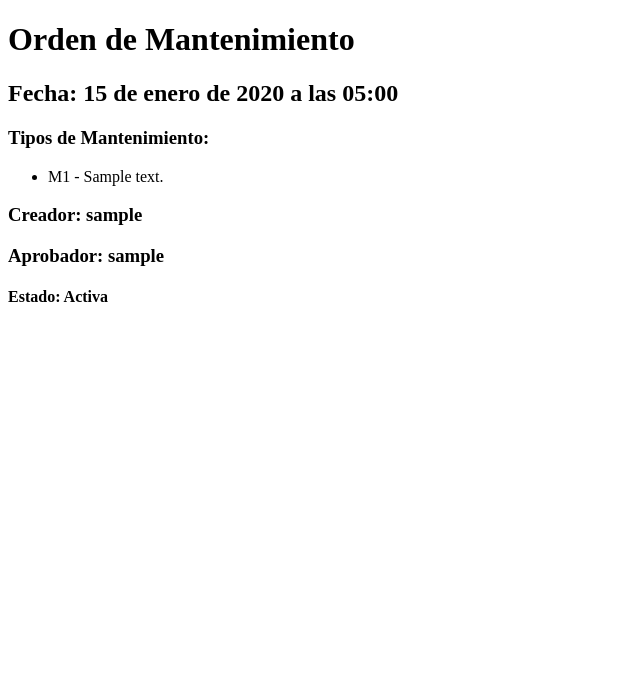
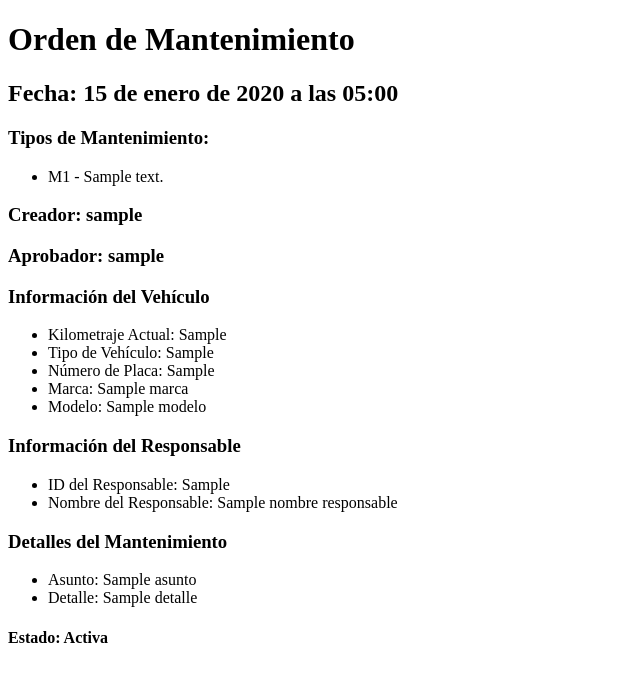
Before and after one commit to VladSalazar01/ControlVehicularPEC, a Django app: template django-material-kit/home/templates/admin/orden_trabajo/orden_mantenimiento_pdf.html in a window 1280 px wide. Shown: the top 682 px of the page, without its empty margins (0-640 px from the left). Run offline with Django 4.2, Linux system fonts and the light colour scheme; tables that the repository leaves empty hold one stand-in row (values such as "Sample post"); the template is opened without the code that fills it: values that come from a table or form of the project are taken from there, most other values are stand-ins (such as "Sample title", 1, 10 or a date in 2020); some libraries are stand-ins or nearby versions.

Commit message:
correccion de errores formato docs

```diff
--- a/django-material-kit/home/models.py
+++ b/django-material-kit/home/models.py
@@ -209,16 +209,6 @@ class TipoMantenimiento(models.Model):
     def __str__(self):
         return self.get_tipo_display()
 
-class OrdenMantenimiento(OrdendeTrabajo):
-    tipos_mantenimiento = models.ManyToManyField(TipoMantenimiento, blank=True)
-    parte_asociado = models.FileField(upload_to='partes_asociados/', null=True, blank=False, validators=[FileExtensionValidator(allowed_extensions=['pdf', 'jpeg', 'png'])])
-
-    def __str__(self):
-        return f"{self.fecha}"
-    class Meta:
-        db_table = 'Ordenes de Mantenimiento'
-        verbose_name_plural='Ordenes de Mantenimiento'
-
 class OrdenCombustible(OrdendeTrabajo):
     sel_tcombustible= [
         ('Diesel','Combustible Diesel'),
@@ -239,8 +229,6 @@ class OrdenCombustible(OrdendeTrabajo):
     class Meta:
         db_table = 'Ordenes de Combustible'
         verbose_name_plural='Ordenes de Combustible'
-
-
 #4trio
 class PartePolicial(models.Model):
     fecha = models.DateTimeField(max_length=45, blank=True, null=True)
@@ -267,6 +255,19 @@ class PartePolicial(models.Model):
     class Meta:
         db_table = 'Parte Policial'
         verbose_name_plural='Partes Policiales'
+
+class OrdenMantenimiento(OrdendeTrabajo):
+    tipos_mantenimiento = models.ManyToManyField(TipoMantenimiento, blank=True)
+    parte_asociado = models.FileField(upload_to='partes_asociados/', null=True, blank=False, validators=[FileExtensionValidator(allowed_extensions=['pdf', 'jpeg', 'png'])])
+    asunto = models.CharField(max_length=255, null=True, blank=True)
+    detalle = models.TextField(null=True, blank=True)
+    parte_policial = models.ForeignKey(PartePolicial, on_delete=models.SET_NULL, null=True, blank=True, related_name='ordenes_mantenimiento')
+
+    def __str__(self):
+        return f"{self.fecha}"
+    class Meta:
+        db_table = 'Ordenes de Mantenimiento'
+        verbose_name_plural='Ordenes de Mantenimiento'
 
 #5trio ultimo
 class TallerMecanico(models.Model):
--- a/django-material-kit/home/templates/admin/orden_trabajo/orden_mantenimiento_pdf.html
+++ b/django-material-kit/home/templates/admin/orden_trabajo/orden_mantenimiento_pdf.html
@@ -10,9 +10,28 @@
             <li>{{ tipo.tipo }} - {{ tipo.descripcion }}</li>
         {% endfor %}
     </ul>
-
     <h3>Creador: {{ orden_mantenimiento.creador.username }}</h3>
     <h3>Aprobador: {{ orden_mantenimiento.aprobador.username }}</h3>
 
+    <h3>Información del Vehículo</h3>
+    <ul>
+        <li>Kilometraje Actual: {{ kilometraje_actual }}</li>
+        <li>Tipo de Vehículo: {{ tipo_vehiculo }}</li>
+        <li>Número de Placa: {{ numero_placa }}</li>
+        <li>Marca: {{ marca }}</li>
+        <li>Modelo: {{ modelo }}</li>
+    </ul>
+    <h3>Información del Responsable</h3>
+    <ul>
+        <li>ID del Responsable: {{ id_responsable }}</li>
+        <li>Nombre del Responsable: {{ nombre_responsable }}</li>
+    </ul>
+
+    <h3>Detalles del Mantenimiento</h3>
+    <ul>
+        <li>Asunto: {{ asunto }}</li>
+        <li>Detalle: {{ detalle }}</li>
+    </ul>
+
     <h4>Estado: {{ orden_mantenimiento.estado }}</h4>
 {% endblock %}
```
Also changed, not shown: django-material-kit/home/views.py (+26 -5 lines), django-material-kit/home/migrations/0031_remove_ordenmantenimiento_parte_asociado_and_more.py (added), django-material-kit/home/migrations/0032_ordenmantenimiento_parte_asociado.py (added), 4 other files.
